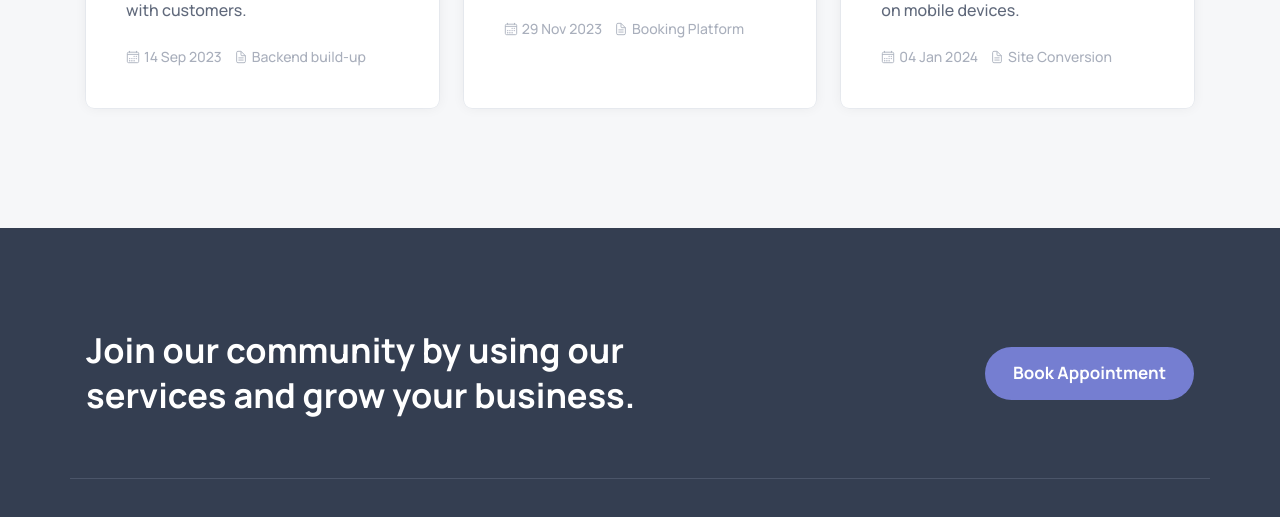
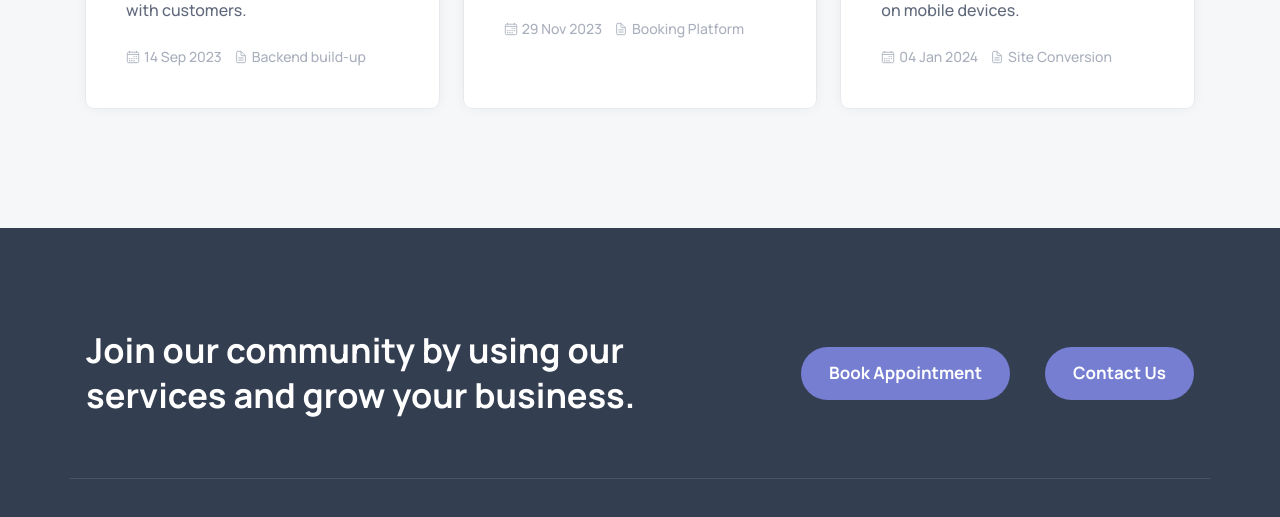
Before and after one commit to nathyfekadu/SaaS, a plain HTML site: page index.html in a window 1280 px wide. Shown: the part 3653-4170 px from the top of the page. Drawn offline with nearby package versions, Linux system fonts and the light colour scheme.

Commit message:
index.html

```diff
--- a/index.html
+++ b/index.html
@@ -746,7 +746,7 @@
           </h2>
 
           <a href="Appointment-page.html" class="btn btn-primary">Book Appointment</a>
-
+          <a href="contact-us.html" class="btn btn-primary">Contact Us</a>
         </div>
       </section>
 
```
